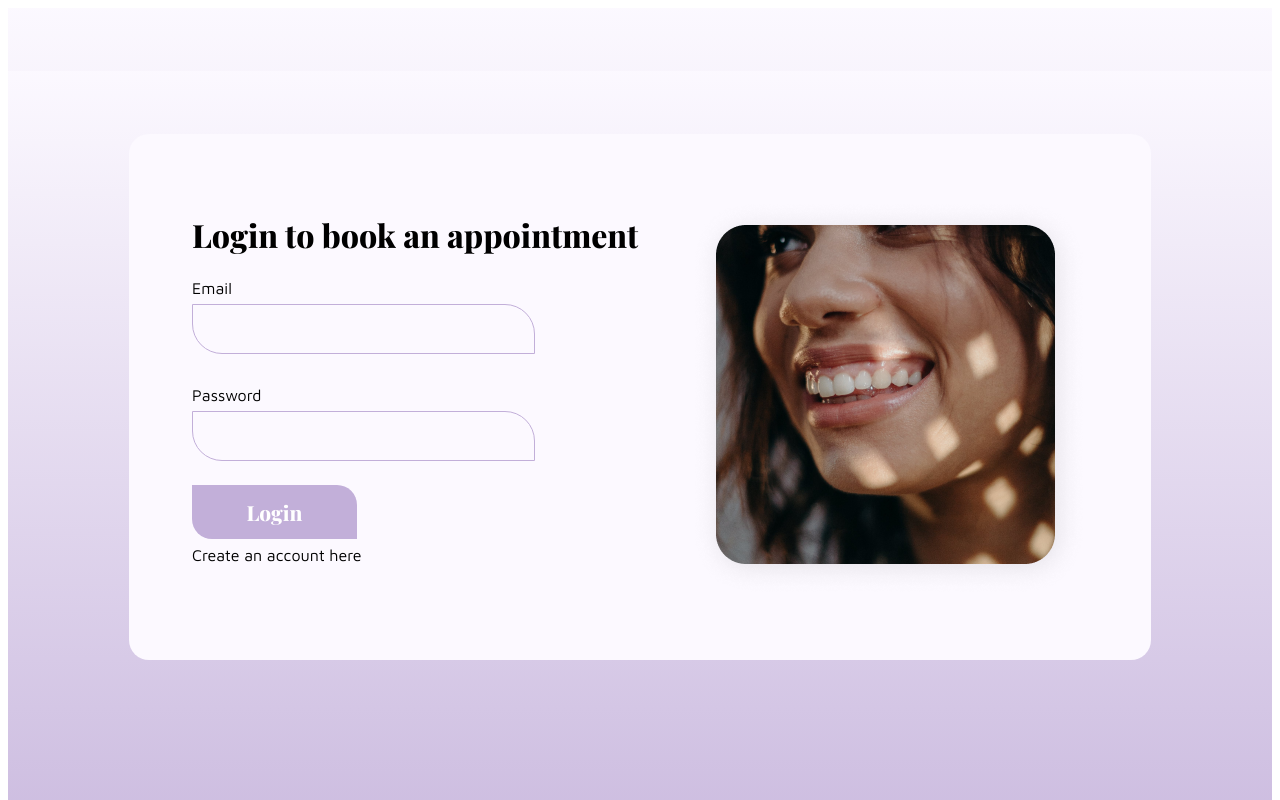
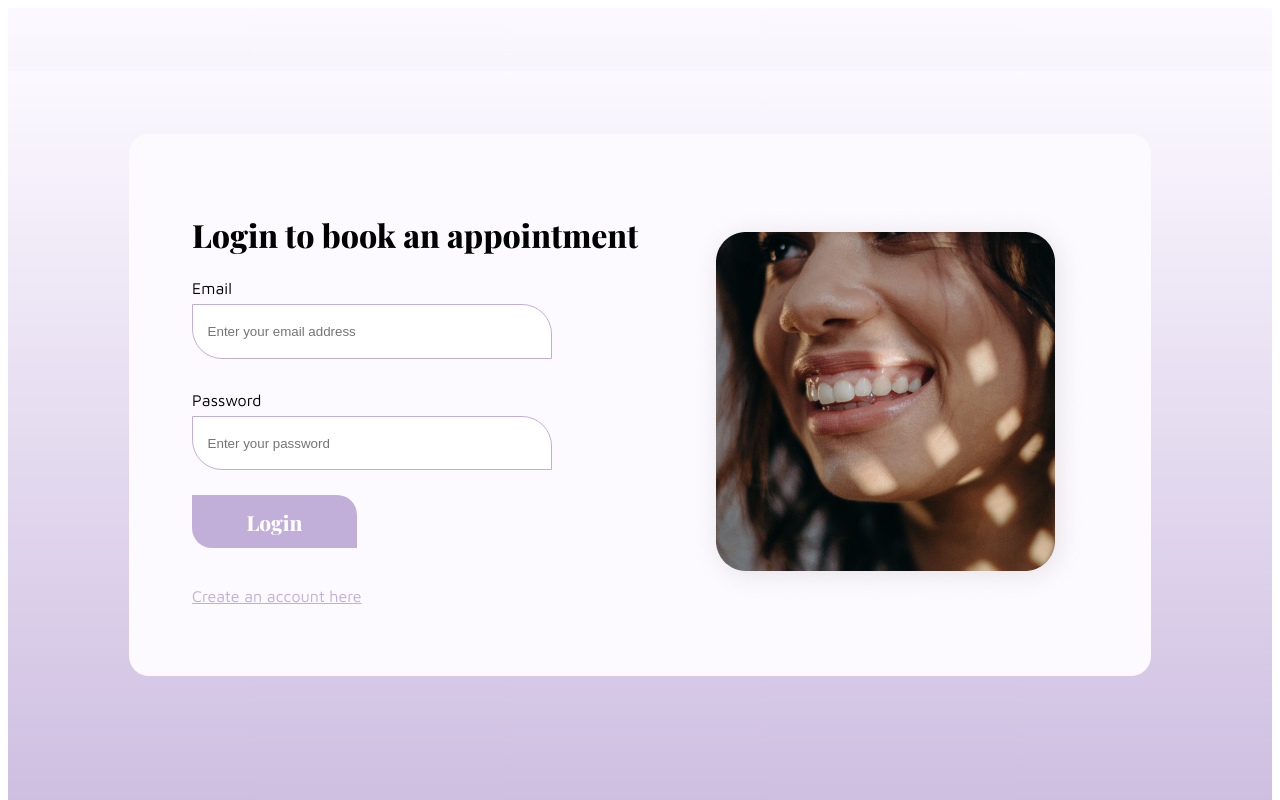
Before and after one commit to koenigscode/entoothiast-patient-ui, a Vue app: page /login in a window 1280 px wide. Shown: the top 800 px of the page. Built offline with nearby package versions, Linux system fonts and the light colour scheme.

Commit message:
Edit input fields and add route link to signup page #2

```diff
--- a/src/assets/styles/login-style.css
+++ b/src/assets/styles/login-style.css
@@ -33,6 +33,8 @@ p {
   height: 3rem;
   width: 70%;
   margin-bottom: 5%;
+  padding: 0.5%;
+  padding-left: 3%;
 }
 
 .container {
@@ -72,3 +74,7 @@ p {
   max-width: 200%;
   max-height: 200%;
 }
+.signup-link {
+  color: #C2AFD9;
+  text-decoration: underline;
+}
--- a/src/views/Login.vue
+++ b/src/views/Login.vue
@@ -3,11 +3,14 @@
     <div class="login-container">
         <h1>Login to book an appointment</h1>
         <p>Email</p>
-          <div class="input-field"></div>
+          <input class="input-field" type="email" placeholder="Enter your email address" v-model="email" required />
         <p>Password</p>
-          <div class="input-field"></div>
+          <input class="input-field" type="password" placeholder="Enter your password" v-model="password" required />
+          <br />
         <button class="primary-btn">Login</button>
-        <p>Create an account here</p>
+        <br />
+        <br />
+        <a href="/signup" class="signup-link">Create an account here</a>
       </div>
       <div class="image-container">
     <img src="../assets/login-img.png" class="centered-image">
```
